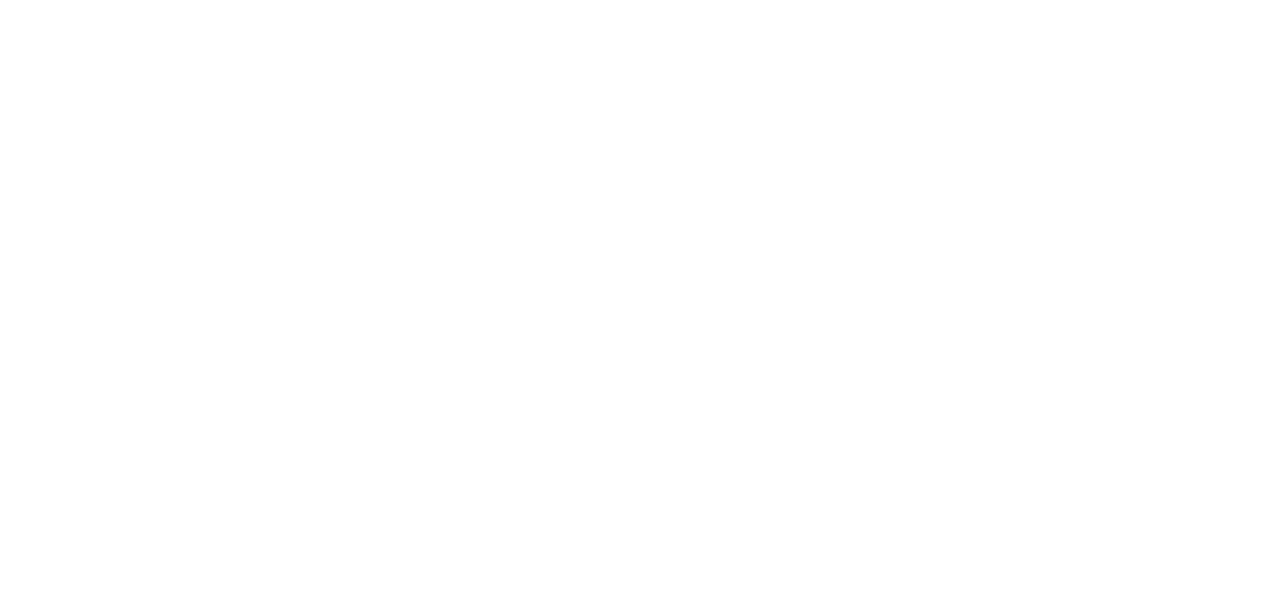
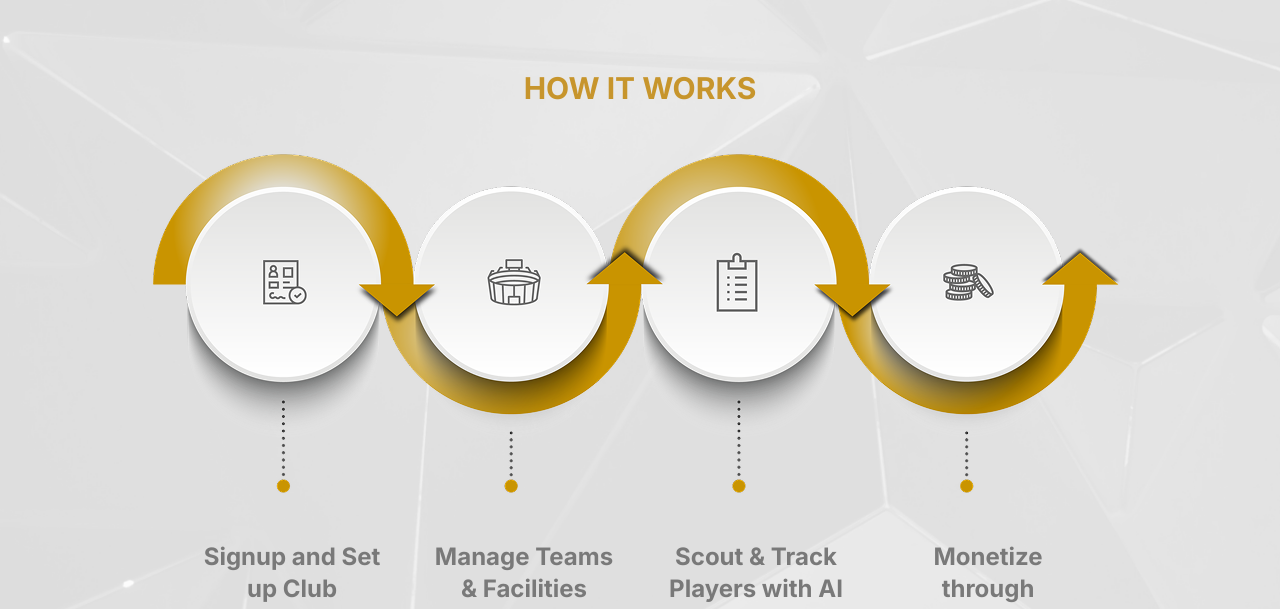
Before and after one commit to thenishantsapkota/elevenhype-landing, a React (Vite) app: page / in a window 1280 px wide. Shown: the part 4736-5345 px from the top of the page. Before the commit the page ends 4598 px from the top, so only its background shows below. Built offline with nearby package versions, Linux system fonts and the light colour scheme.

Commit message:
feat: complete how it works section

```diff
--- a/src/App.jsx
+++ b/src/App.jsx
@@ -5,6 +5,7 @@
 import { CloserLook } from "./components/CloserLook";
 import { CoreValues } from "./components/CoreValues";
 import { WhyChoose } from "./components/WhyChoose";
+import { HowItWorks } from "./components/HowItWorks";
 
 function App() {
   return (
@@ -15,6 +16,7 @@
       <CloserLook />
       <CoreValues />
       <WhyChoose />
+      <HowItWorks />
     </div>
   );
 }
--- a/src/components/CoreValues.jsx
+++ b/src/components/CoreValues.jsx
@@ -57,7 +57,7 @@
         <div className="flex flex-col space-y-18 items-center">
           {coreValues.map((value, index) => (
             <div key={index} className="flex flex-col items-center space-y-3">
-              <h3 className="text-2xl font-semibold text-black">
+              <h3 className="text-2xl font-semibold text-black text-center">
                 {value.title}
               </h3>
               <p className="text-gray-700 whitespace-pre-line text-center">{breakDescription(value.description)}</p>
--- /dev/null
+++ b/src/components/HowItWorks.jsx
@@ -0,0 +1,103 @@
+import React, { useEffect, useState } from "react";
+
+const cardContents = [
+  {
+    title: "Signup and Set up Club",
+    content:
+      "Create your club profile and invite your team members. Customize your club settings, rosters, and communication tools.",
+  },
+  {
+    title: "Manage Teams & Facilities",
+    content:
+      "Schedule matches, practices, and events with ease. Oversee facility bookings, ensuring smooth club operations.",
+  },
+  {
+    title: "Scout & Track Players with AI",
+    content:
+      "Discover top talent using AI-driven performance tracking. View real-time player statistics and recruitment insights.",
+  },
+  {
+    title: "Monetize through Marketplace",
+    content:
+      "Sell branded club merchandise and secure sponsorships. Boost club revenue with built-in monetization tools.",
+  },
+];
+
+export const HowItWorks = () => {
+  const [expandedCards, setExpandedCards] = useState([]);
+  const [isMobile, setIsMobile] = useState(false);
+
+  useEffect(() => {
+    const checkIsMobile = () => {
+      setIsMobile(window.innerWidth < 768);
+    };
+
+    checkIsMobile();
+    window.addEventListener("resize", checkIsMobile);
+
+    return () => {
+      window.removeEventListener("resize", checkIsMobile);
+    };
+  }, []);
+
+  const handleMouseEnter = (index) => {
+    setExpandedCards((prev) => [...new Set([...prev, index])]);
+  };
+
+  return (
+    <section
+      className="relative flex items-center justify-center h-auto bg-white"
+      id="how-it-works"
+      style={{
+        backgroundImage: "url(/assets/images/working_bg.png)",
+        backgroundSize: "cover",
+      }}
+    >
+      <div className="relative w-full max-w-7xl py-52 mb-20">
+        <h2 className="text-[#C7952C] text-2xl md:text-3xl font-bold text-center">
+          HOW IT WORKS
+        </h2>
+        <img
+          src="/assets/images/working.png"
+          alt="How It Works"
+          className="mx-auto mt-10"
+        />
+        <div className="grid grid-cols-1 md:grid-cols-4 gap-8 text-center mt-10 max-w-4xl mx-auto">
+          {cardContents.map((card, index) => (
+            <div
+              key={index}
+              className="relative"
+              onMouseEnter={() => handleMouseEnter(index)}
+            >
+              <h3 className="text-2xl font-semibold text-[#797979] mb-4">
+                {card.title}
+              </h3>
+              {!isMobile && (
+                <div
+                  className={`absolute top-full left-0 w-full bg-white shadow-lg p-4 transition-all duration-300 overflow-hidden rounded-md ${
+                    expandedCards.includes(index)
+                      ? "max-h-96 opacity-100"
+                      : "max-h-10 opacity-100"
+                  }`}
+                  style={{
+                    height: expandedCards.includes(index) ? "auto" : "2.5rem",
+                  }}
+                >
+                  <p
+                    className={`text-gray-700 transition-all duration-300 ${
+                      expandedCards.includes(index)
+                        ? "opacity-100"
+                        : "opacity-0"
+                    }`}
+                  >
+                    {card.content}
+                  </p>
+                </div>
+              )}
+            </div>
+          ))}
+        </div>
+      </div>
+    </section>
+  );
+};
--- a/src/components/WhyChoose.jsx
+++ b/src/components/WhyChoose.jsx
@@ -1,5 +1,4 @@
 import React from "react";
-import { useEffect, useState } from "react";
 
 const breakDescription = (description) => {
   const words = description.split(" ");
@@ -59,21 +58,6 @@
 ];
 
 export const WhyChoose = () => {
-  const [isMobile, setIsMobile] = useState(false);
-
-  useEffect(() => {
-    const checkIsMobile = () => {
-      setIsMobile(window.innerWidth < 768);
-    };
-
-    checkIsMobile();
-    window.addEventListener("resize", checkIsMobile);
-
-    return () => {
-      window.removeEventListener("resize", checkIsMobile);
-    };
-  }, []);
-
   return (
     <section
       className="relative flex flex-col items-center justify-center py-16 gap-10"
```
Also changed, not shown: public/assets/images/working.png (added), public/assets/images/working_bg.png (added).
